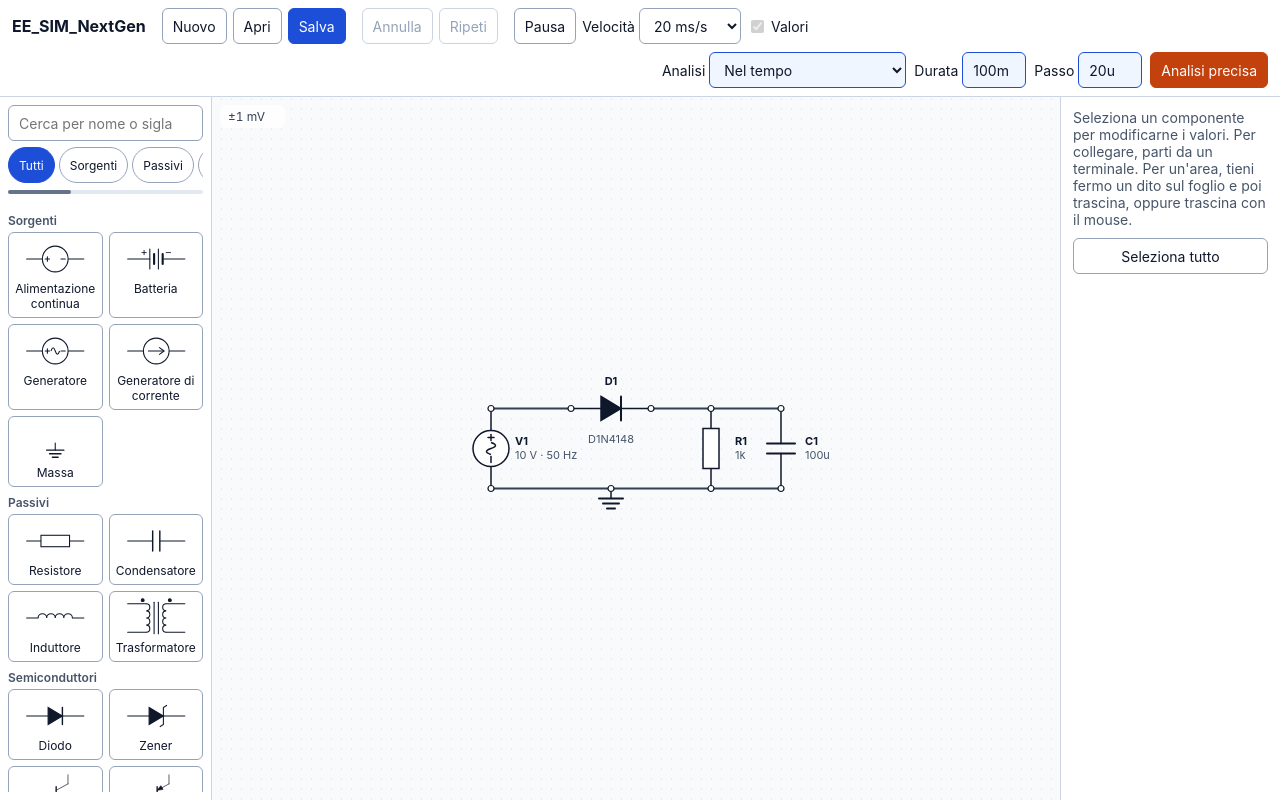
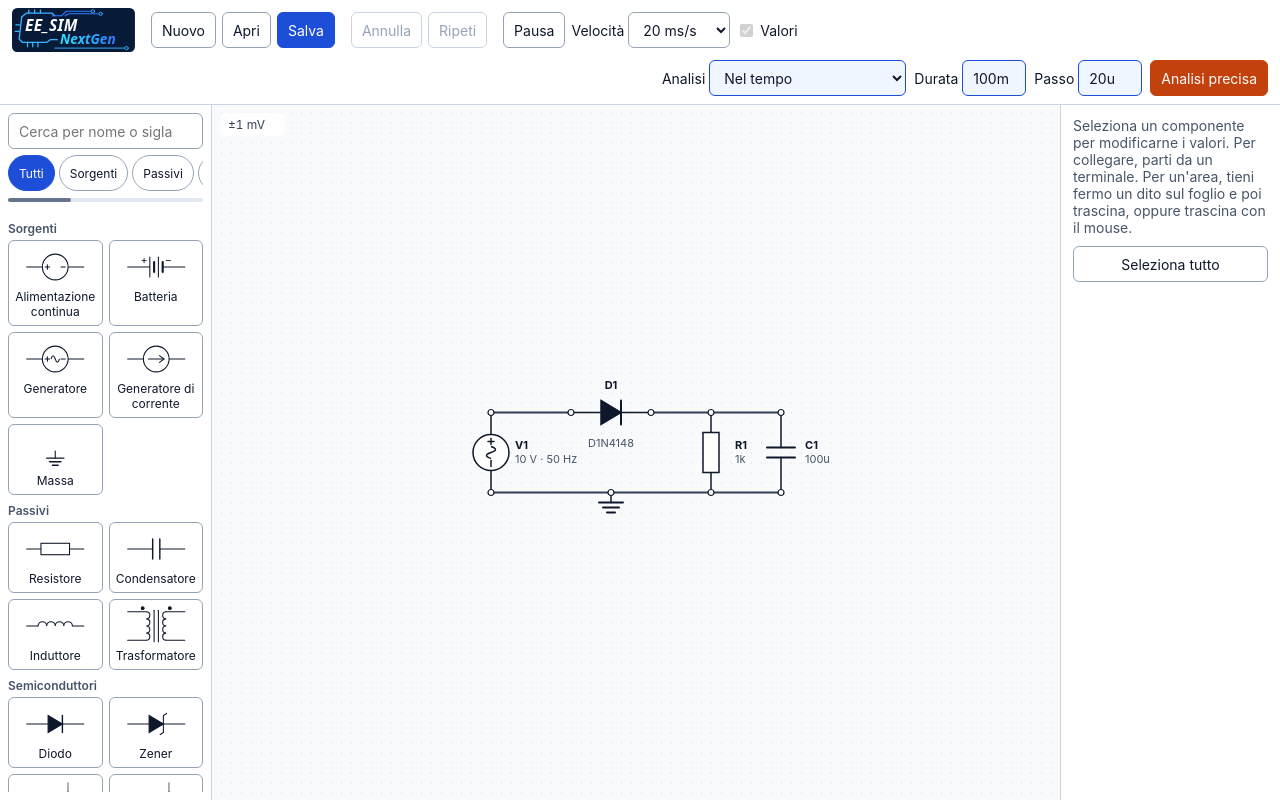
Before and after one commit to davidedifilippo/EE_SIM_NextGen, a React (Vite) app: page / in a window 1280 px wide. Built offline with nearby package versions, Linux system fonts and the light colour scheme.

Commit message:
Aggiunge il logo nella barra
Co-Authored-By: Claude Opus 5.5 <noreply@anthropic.com>

```diff
--- a/src/App.tsx
+++ b/src/App.tsx
@@ -20,6 +20,7 @@ import { DcFamily, DcSeries, DcSweepChart } from './ui/DcSweepChart';
 import { DcValues } from './ui/DcValues';
 import { LiveOverlay } from './ui/LiveOverlay';
 import { formatEngineering } from './ui/chartMath';
+import { Logo } from './ui/Logo';
 import { MeterReadings } from './ui/MeterReadings';
 import { RegulatorStatus } from './ui/RegulatorStatus';
 import { regulatorSummaries, RegulatorSummary } from './ui/regulatorPower';
@@ -330,7 +331,9 @@ export const App: React.FC = () => {
   return (
     <div className="app">
       <header className="toolbar">
-        <h1>EE_SIM_NextGen</h1>
+        <h1>
+            <Logo />
+          </h1>
         <div className="button-row">
           <button onClick={() => openCircuit({ title: 'Circuito', elements: [], wires: [], models: [] })}>Nuovo</button>
           <button onClick={() => fileInputRef.current?.click()}>Apri</button>
--- a/src/index.css
+++ b/src/index.css
@@ -32,8 +32,15 @@ body,
 }
 
 .toolbar h1 {
+  display: flex;
   margin: 0;
   font-size: 16px;
+}
+
+.logo {
+  display: block;
+  width: auto;
+  height: 44px;
 }
 
 .analysis {
--- /dev/null
+++ b/src/ui/Logo.tsx
@@ -0,0 +1,34 @@
+import React from 'react';
+
+/** The name on a dark plate, with a chip outline and its traces. Drawn, so that it stays sharp at any size. */
+export const Logo: React.FC = () => (
+  <svg className="logo" viewBox="0 0 190 68" role="img" aria-label="EE_SIM NextGen">
+    <defs>
+      <linearGradient id="logo-nextgen" x1="0" x2="1" y1="0" y2="0">
+        <stop offset="0" stopColor="#2ee6ff" />
+        <stop offset="1" stopColor="#2f7bff" />
+      </linearGradient>
+    </defs>
+    <rect width="190" height="68" rx="8" fill="#071a38" />
+    <g fill="none" strokeLinecap="round" strokeLinejoin="round">
+      {/* The outline of the chip, with its pins */}
+      <path d="M 66 12 L 62 8 H 22 L 15 14 L 11 48 L 16 53 H 54 L 59 49 H 70" stroke="#3cb4ff" strokeWidth="2" />
+      <path d="M 26 8 V 3 M 35 8 V 3 M 44 8 V 3 M 12 26 H 6 M 11 36 H 5 M 24 53 V 60 M 32 53 V 60 M 40 53 V 60" stroke="#3cb4ff" strokeWidth="2" />
+      {/* Its traces */}
+      <path d="M 62 12 H 76 L 84 5 H 122" stroke="#2f7bff" strokeWidth="1.6" />
+      <path d="M 82 12 L 88 9 H 134" stroke="#2f7bff" strokeWidth="1.6" />
+      <path d="M 66 62 H 174" stroke="#3cb4ff" strokeWidth="1.4" />
+      <circle cx="125" cy="5" r="2.6" fill="#071a38" stroke="#3cb4ff" strokeWidth="1.4" />
+      <circle cx="137" cy="9" r="2.6" fill="#071a38" stroke="#3cb4ff" strokeWidth="1.4" />
+      <circle cx="177" cy="62" r="2.6" fill="#071a38" stroke="#3cb4ff" strokeWidth="1.4" />
+    </g>
+    <g fontFamily="system-ui, -apple-system, 'Segoe UI', Roboto, sans-serif" fontStyle="italic" fontWeight="800">
+      <text x="20" y="35" fontSize="24" fill="#ffffff" letterSpacing="0.5">
+        EE_SIM
+      </text>
+      <text x="74" y="56" fontSize="21" fill="url(#logo-nextgen)">
+        NextGen
+      </text>
+    </g>
+  </svg>
+);
```
